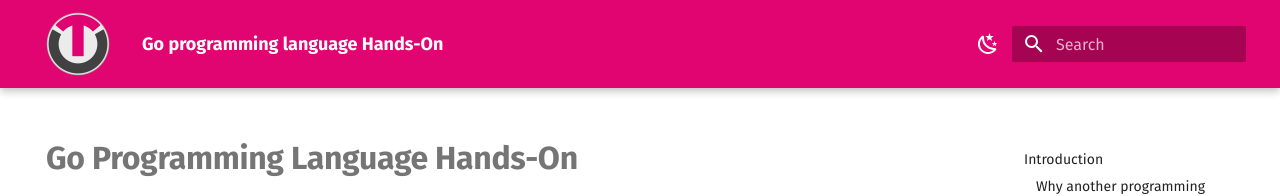
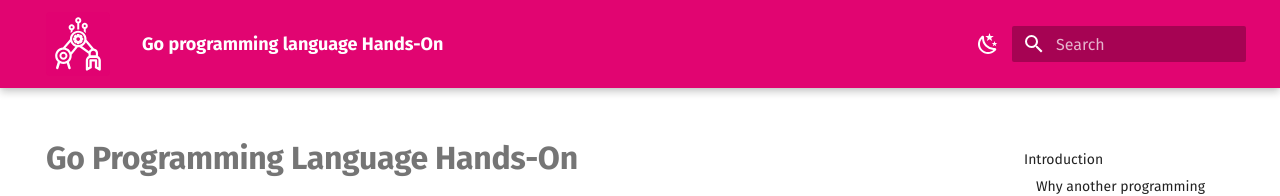
Before and after one commit to hei-synd-iiot/golang, an MkDocs documentation site: the page built from docs/index.md, in a window 1280 px wide. Shown: the top 196 px of the page. Built offline with MkDocs 1.6.1 and Material for MkDocs 9.7.7, drawn with Linux system fonts in a browser that asks for light colours.

Commit message:
Added gitignore and changed icon

```diff
--- a/mkdocs.yml
+++ b/mkdocs.yml
@@ -5,7 +5,7 @@ extra_css:
 
 theme:
   name: material
-  logo: "images/OT Logo.png"
+  logo: "images/IIoT-Logo.svg"
   font:
     text: Fira Sans
     code: Fira Code
```
Also changed, not shown: docs/images/IIoT-Logo.svg (added), docs/images/OT Logo.png (deleted), 1 other file.
